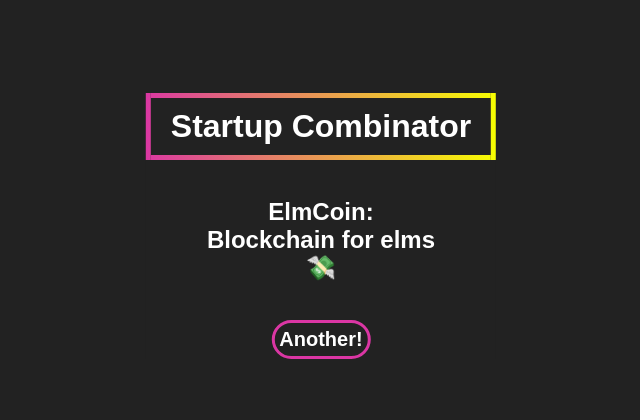
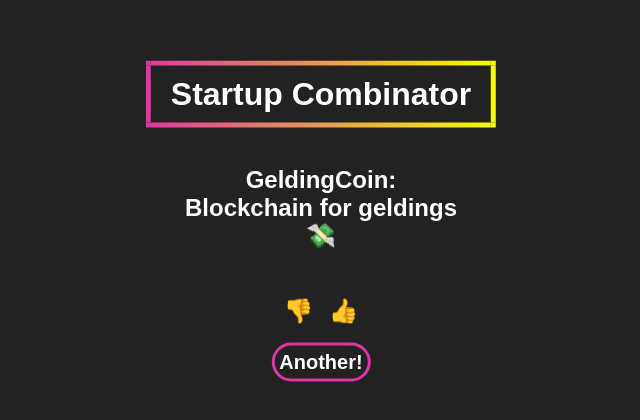
Before and after one commit to bdefig/startup-combinator, a React (Create React App) app: page / in a window 1280 px wide. Shown: the part 174-594 px from the top of the page, without its empty margins (319-959 px from the left). Built offline with nearby package versions, Linux system fonts and the light colour scheme.

Commit message:
Add thumbs

```diff
--- a/src/App.css
+++ b/src/App.css
@@ -7,7 +7,8 @@
   position: fixed;
   top: 50%;
   left: 50%;
-  transform: translateX(-50%) translateY(-50%);
+  transform: translateX(-50%) translateY(-50%) translateZ(0) scale(1.0, 1.0);
+  backface-visibility: hidden;
 }
 
 .App-titleWrapper {
@@ -41,9 +42,17 @@
 }
 
 .App-rateWrapper {
-  margin-bottom: 20px;
   display: flex;
   flex-direction: row;
+}
+
+.App-rateThumbWrapper {
+  width: 45px;
+  height: 45px;
+  display: flex;
+  flex-direction: row;
+  align-items: center;
+  justify-content: center;
 }
 
 .App-rateThumb {
@@ -53,7 +62,23 @@
   cursor: pointer;
 }
 
+@keyframes bounceThumb {
+  from, 20%, 40%, 60%, 80%, to { animation-timing-function: cubic-bezier(0.215, 0.61, 0.355, 1); }
+  0% { transform: scale3d(1.0, 1.0, 1.0); }
+  20% { transform: scale3d(1.1, 1.1, 1.1); }
+  40% { transform: scale3d(0.9, 0.9, 0.9); }
+  60% { transform: scale3d(1.03, 1.03, 1.03); }
+  80% { transform: scale3d(0.97, 0.97, 0.97); }
+  to { transform: scale3d(1.0, 1.0, 1.0); }
+}
+
+.App-animateThumb {
+  animation-duration: 0.75s;
+  animation-name: bounceThumb;
+}
+
 .App-another {
+  margin: 10px;
   padding: 5px;
   border-radius: 100px;
   border: 3px solid #db36a4;
--- a/src/App.js
+++ b/src/App.js
@@ -4,12 +4,35 @@ import './App.css';
 import { generateStartup } from './Generator';
 
 class App extends Component {
+  constructor(props) {
+    super(props);
+    this.state = {
+      startupText: generateStartup(),
+      thumbsDownAnimate: false,
+      thumbsUpAnimate: false
+    };
+    this.handleThumbsDownClick = this.handleThumbsDownClick.bind(this);
+    this.handleThumbsUpClick = this.handleThumbsUpClick.bind(this);
+  }
+
   handleAnother = () => {
-    this.forceUpdate();
+    this.setState({startupText: generateStartup()});
+  }
+
+  handleThumbsDownClick = () => {
+    this.setState({thumbsDownAnimate: true});
+    setTimeout(() => this.setState({thumbsDownAnimate: false}), 750);
+  }
+
+  handleThumbsUpClick = () => {
+    this.setState({thumbsUpAnimate: true});
+    setTimeout(() => this.setState({thumbsUpAnimate: false}), 750);
   }
 
   render() {
-    const randomStartup = generateStartup();
+    let startupText = this.state.startupText;
+    let thumbsDownClass = 'App-rateThumb ' + (this.state.thumbsDownAnimate ? 'App-animateThumb' : '');
+    let thumbsUpClass = 'App-rateThumb ' + (this.state.thumbsUpAnimate ? 'App-animateThumb' : '');
 
     return (
       <div className='App'>
@@ -17,12 +40,20 @@ class App extends Component {
           <div className='App-title'>Startup Combinator</div>
         </div>
         <div className='App-theMagic'>
-          {generateStartup()}
+          {startupText}
         </div>
-        {/* <div className='App-rateWrapper'>
-          <div className='App-rateThumb'>👎</div>
-          <div className='App-rateThumb'>👍</div>
-        </div> */}
+        <div className='App-rateWrapper'>
+          <div className='App-rateThumbWrapper'>
+            <div className={thumbsDownClass} onClick={() => this.handleThumbsDownClick()}>
+              👎
+            </div>
+          </div>
+          <div className='App-rateThumbWrapper'>
+            <div className={thumbsUpClass} onClick={() => this.handleThumbsUpClick()}>
+              👍
+            </div>
+          </div>
+        </div>
         <div className='App-another' onClick={() => this.handleAnother()}>
           Another!
         </div>
```
Also changed, not shown: src/Rater.js (added).
